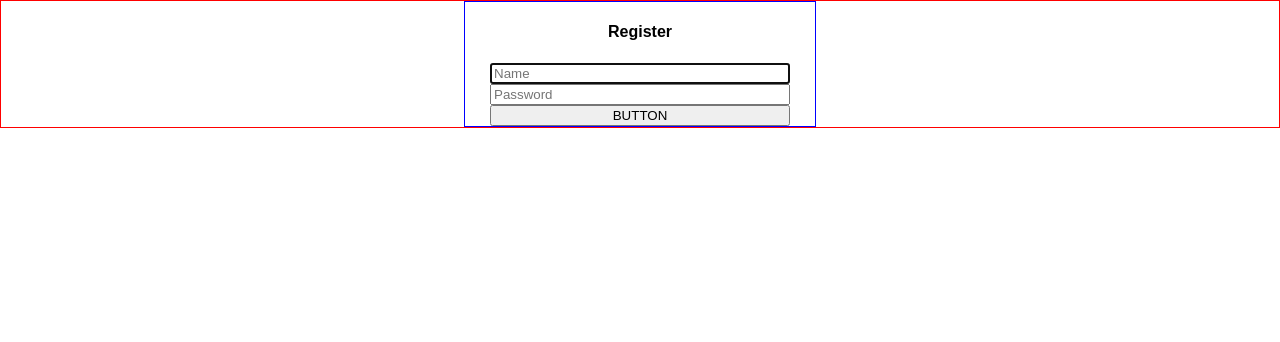
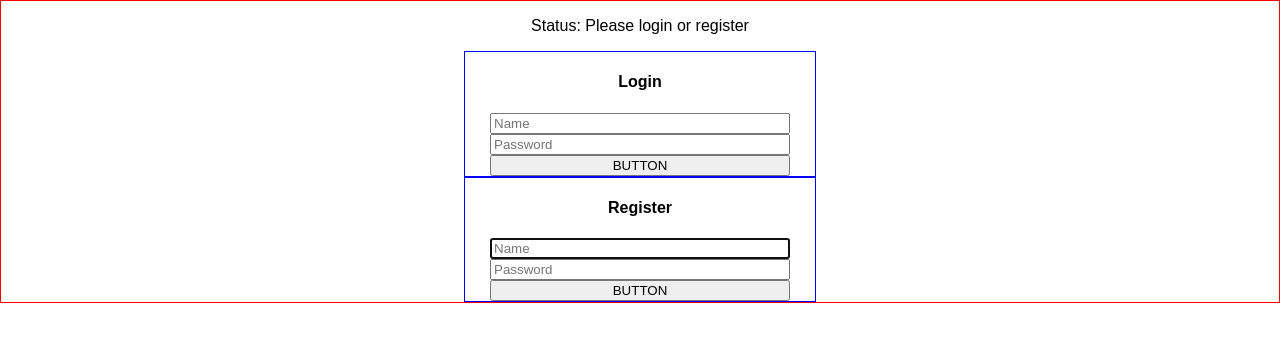
Before and after one commit to bloominstituteoftechnology/node-auth1-project, a React (Create React App) app in the folder src/: page / in a window 1280 px wide. Shown: the top 342 px of the page. Built offline with nearby package versions, Linux system fonts and the light colour scheme.

Commit message:
working on posting to register

```diff
--- a/src/src/App.js
+++ b/src/src/App.js
@@ -1,5 +1,4 @@
 import React, { Component } from 'react';
-import logo from './logo.svg';
 import './App.css';
 import styled from 'styled-components';
 import axios from 'axios';
@@ -10,18 +9,43 @@ class App extends Component {
     this.state = {
       loggedIn: false,
       username: '',
+      regusername: '',
       password: '',
+      regpassword: '',
     }
   }
 
-  register = (e) => {
-    e.preventDefault();
-    console.log('register')
-    axios.post('http://localhost:4500/new').then(
+  register = (event) => {
+    event.preventDefault();
+
+    axios.post('http://localhost:4500/register/', {
+      "username": this.state.username,
+      "password": this.state.password
+    }).then(res => {
+      if (res){
+        this.setState({
+          loggedIn: true,
+        })
+      }
+    }
+    ).catch(err => console.log(err))
+
+    // this.login({
+    //   "username": this.state.username,
+    //   "password": this.state.password
+    // })
+  }
+
+  login = (event) => {
+    event.preventDefault();
+    axios.post('http://localhost:4500/login/', {
+      "username": this.state.username,
+      "password": this.state.password
+    }).then(
       this.setState({
-        loggedIn: false,
+        loggedIn: true,
       })
-    )
+    ).catch(err => console.log(err))
   }
 
   inputHandler = (event) => {
@@ -34,14 +58,16 @@ class App extends Component {
     return (
       <div className="App">
         <AppDiv>
-          <div className="register">
-          <h4>Register</h4>
+        <div className="status">
+        <p>Status: {this.state.loggedIn ? 'Logged in' : 'Please login or register'}</p>
+        </div>
+          <div className="login">
+          <h4>Login</h4>
 
-          <form onSubmit={this.register}>
+          <form onSubmit={this.login}>
             <input
               required
               autoFocus
-
               onChange={this.inputHandler}
               name="username"
               value={this.state.username}
@@ -55,6 +81,32 @@ class App extends Component {
               onChange={this.inputHandler}
               name="password"
               value={this.state.password}
+              placeholder="Password"
+              type="password"></input>
+            <button>BUTTON</button>
+          </form>
+          </div>
+
+          <div className="register">
+          <h4>Register</h4>
+
+          <form onSubmit={this.register}>
+            <input
+              required
+              autoFocus
+              onChange={this.inputHandler}
+              name="regusername"
+              value={this.state.regusername}
+              // value={this.state.[this.name]}
+              // can I do something like the above?
+              placeholder="Name"
+              type="text"
+              >{this.value}</input>
+            <input
+              required
+              onChange={this.inputHandler}
+              name="regpassword"
+              value={this.state.regpassword}
               placeholder="Password"
               type="password"></input>
             <button>BUTTON</button>
@@ -75,7 +127,7 @@ const AppDiv = styled.div`
   flex-direction: column;
   justify-content: center;
   align-items: center;
-  .register {
+  .register, .login {
     width: 350px;
     border: 1px solid blue;
     display: flex;
```
